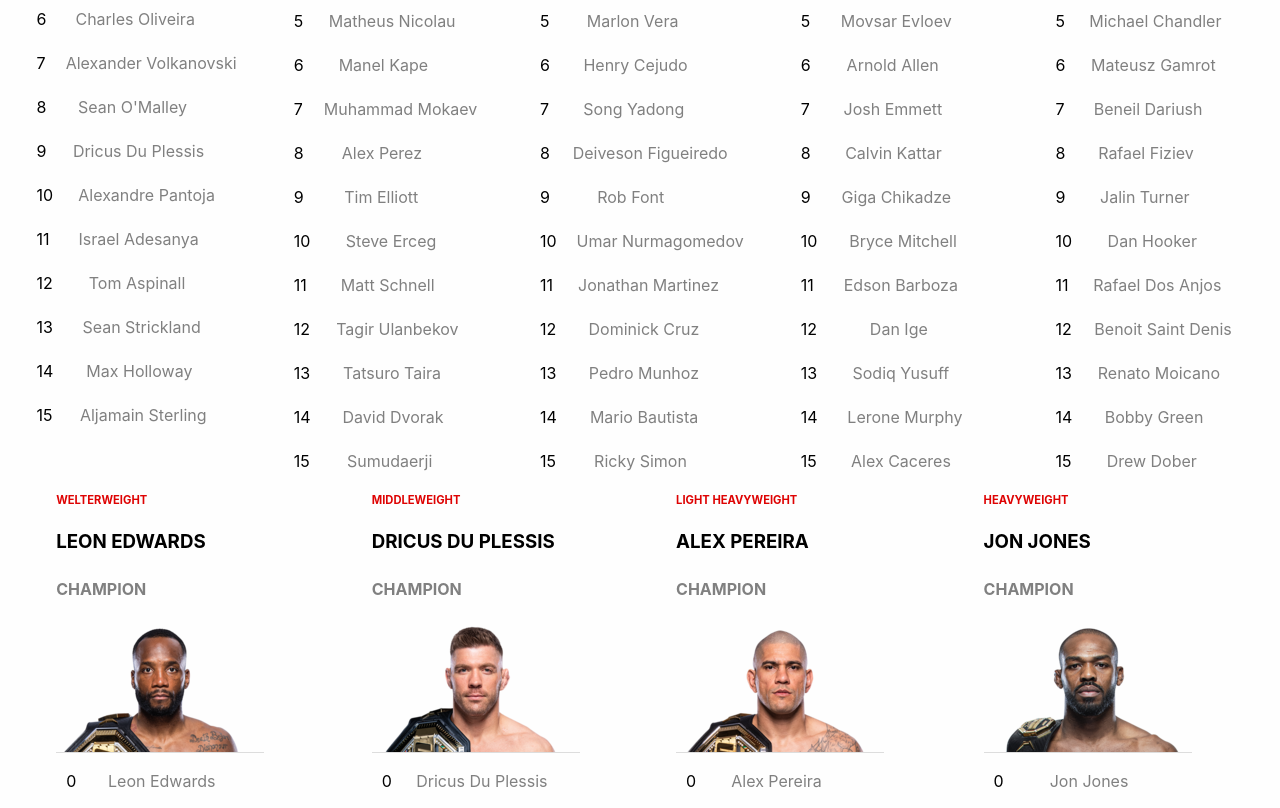
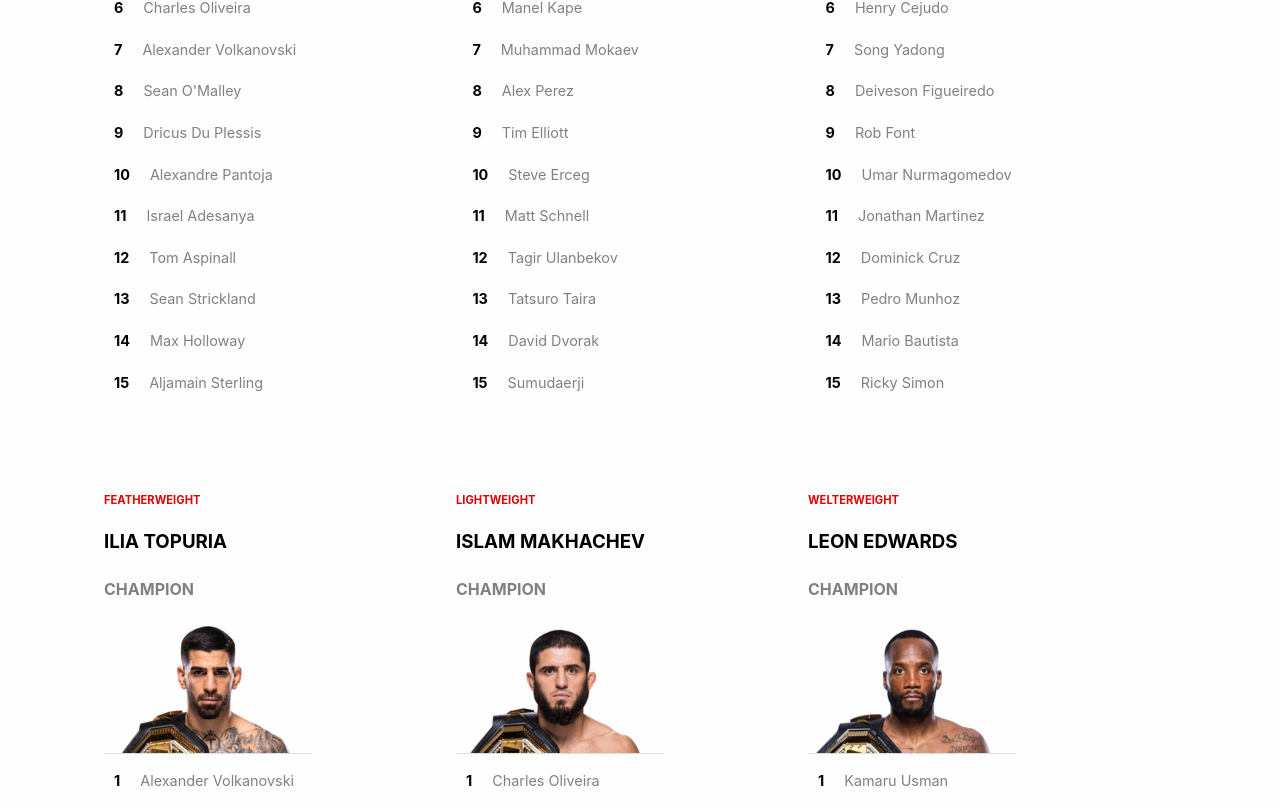
Before and after one commit to NicoGER1/UFC-Ranking, a React (Vite) app: page /RankingPage in a window 1280 px wide. Shown: the part 752-1560 px from the top of the page. Built offline with nearby package versions, Linux system fonts and the light colour scheme.

Commit message:
Update the table of the ranking

```diff
--- a/src/pages/RankingPage.jsx
+++ b/src/pages/RankingPage.jsx
@@ -32,6 +32,7 @@
                 MEN'S POUND-FOR-POUND <span>TOP RANK</span>
               </h2>
               <h3>ISLAM MAKHACHEV</h3>
+              <h4>CHAMPION</h4>
               <img src={Makhachev} alt="Islam Makhachev" />
             </div>
           </section>
--- a/src/services/rankingBantamweight.js
+++ b/src/services/rankingBantamweight.js
@@ -1,13 +1,6 @@
 import Sean from "../assets/bantamweight/OMALLEY_SEAN_BELT.png";
 
 const rankingBantamweight = [
-  {
-    date: "2024-03-05",
-    weightclass: "Bantamweight",
-    fighter: "Sean O'Malley",
-    img: Sean,
-    rank: 0,
-  },
   {
     date: "2024-03-05",
     weightclass: "Bantamweight",
--- a/src/services/rankingFeatherweight.js
+++ b/src/services/rankingFeatherweight.js
@@ -1,13 +1,6 @@
 import Topuria from "../assets/featherweight/TOPURIA_ILIA_BELT.png";
 
 const rankingFeathermweight = [
-  {
-    date: "2024-03-05",
-    weightclass: "Featherweight",
-    fighter: "Ilia Topuria",
-    img: Topuria,
-    rank: 0,
-  },
   {
     date: "2024-03-05",
     weightclass: "Featherweight",
--- a/src/services/rankingFlyweight.js
+++ b/src/services/rankingFlyweight.js
@@ -1,13 +1,6 @@
 import Pantoja from "../assets/flyweight/PANTOJA_ALEXANDRE_BELT.png";
 
 const rankingFlyweight = [
-  {
-    date: "2024-03-05",
-    weightclass: "Flyweight",
-    fighter: "Alexandre Pantoja",
-    img: Pantoja,
-    rank: 0,
-  },
   {
     date: "2024-03-05",
     weightclass: "Flyweight",
--- a/src/services/rankingHeavyweight.js
+++ b/src/services/rankingHeavyweight.js
@@ -1,13 +1,6 @@
 import Jones from "../assets/heavyweight/JONES_JON_BELT.png";
 
 const rankingHeavyweight = [
-  {
-    date: "2024-03-05",
-    weightclass: "Heavyweight",
-    fighter: "Jon Jones",
-    img: Jones,
-    rank: 0,
-  },
   {
     date: "2024-03-05",
     weightclass: "Heavyweight",
--- a/src/services/rankingLightHeavyweight.js
+++ b/src/services/rankingLightHeavyweight.js
@@ -1,13 +1,6 @@
 import Pereira from "../assets/lightheavyweight/PEREIRA_ALEX_BELT.png";
 
 const rankingLightHeavyWeight = [
-  {
-    date: "2024-03-05",
-    weightclass: "Light Heavyweight",
-    fighter: "Alex Pereira",
-    img: Pereira,
-    rank: 0,
-  },
   {
     date: "2024-03-05",
     weightclass: "Light Heavyweight",
--- a/src/services/rankingLightweight.js
+++ b/src/services/rankingLightweight.js
@@ -1,13 +1,6 @@
 import Makhachev from "../assets/lightweight/MAKHACHEV_ISLAM_BELT.png";
 
 const rankingLightweight = [
-  {
-    date: "2024-03-05",
-    weightclass: "Lightweight",
-    fighter: "Islam Makhachev",
-    img: Makhachev,
-    rank: 0,
-  },
   {
     date: "2024-03-05",
     weightclass: "Lightweight",
--- a/src/services/rankingMiddleweight.js
+++ b/src/services/rankingMiddleweight.js
@@ -1,13 +1,6 @@
 import Dricus from "../assets/middleweight/DU_PLESSUS_DRICUS_BELT.png";
 
 const rankingMiddleweight = [
-  {
-    date: "2024-03-05",
-    weightclass: "Middleweight",
-    fighter: "Dricus Du Plessis",
-    img: Dricus,
-    rank: 0,
-  },
   {
     date: "2024-03-05",
     weightclass: "Middleweight",
--- a/src/services/rankingWelterweight.js
+++ b/src/services/rankingWelterweight.js
@@ -1,13 +1,6 @@
 import LeonEdwards from "../assets/welterweight/EDWARDS_LEON_BELT.png";
 
 const rankingWelterweight = [
-  {
-    date: "2024-03-05",
-    weightclass: "Welterweight",
-    fighter: "Leon Edwards",
-    img: LeonEdwards,
-    rank: 0,
-  },
   {
     date: "2024-03-05",
     weightclass: "Welterweight",
--- a/src/styles/RankingPage.css
+++ b/src/styles/RankingPage.css
@@ -10,7 +10,7 @@
   display: flex;
   flex-direction: row;
   flex-wrap: wrap;
-  justify-content: space-around;
+  align-self: center;
   align-items: center;
 }
 .Division {
@@ -20,7 +20,6 @@
 span {
   color: black;
 }
-
 .infos > img {
   border-bottom: 1px solid #ddd;
 }
@@ -34,12 +33,16 @@
 table {
   width: 100%;
   border-collapse: collapse;
+  font-size: 0.9rem;
+  display: flex;
+  flex-direction: column;
+  justify-content: flex-start;
+  align-items: flex-start;
 }
 
 th {
   background-color: #b3853b;
   color: white;
-  text-align: center;
 }
 
 td {
@@ -53,3 +56,18 @@
 tr:hover {
   background-color: #ddd;
 }
+.PFP-Ranking,
+.Fly-Ranking,
+.Bantam-Ranking,
+.Feather-Ranking,
+.Light-Ranking,
+.Welter-Ranking,
+.Middle-Ranking,
+.LightHeavy-Ranking,
+.Heavy-Ranking {
+  padding-bottom: 5rem;
+  margin: 0 3rem 0 6rem;
+}
+.RankNbr {
+  font-weight: bold;
+}
```
